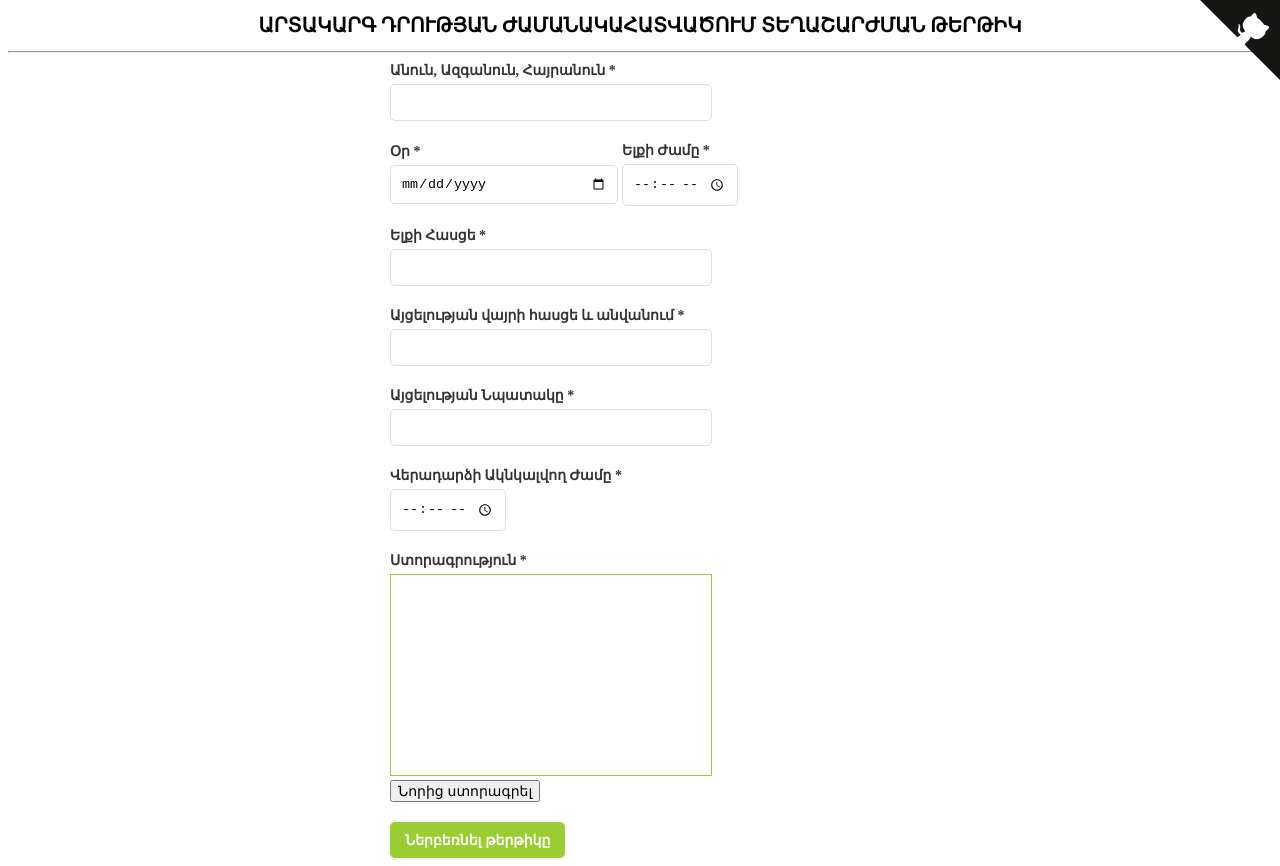
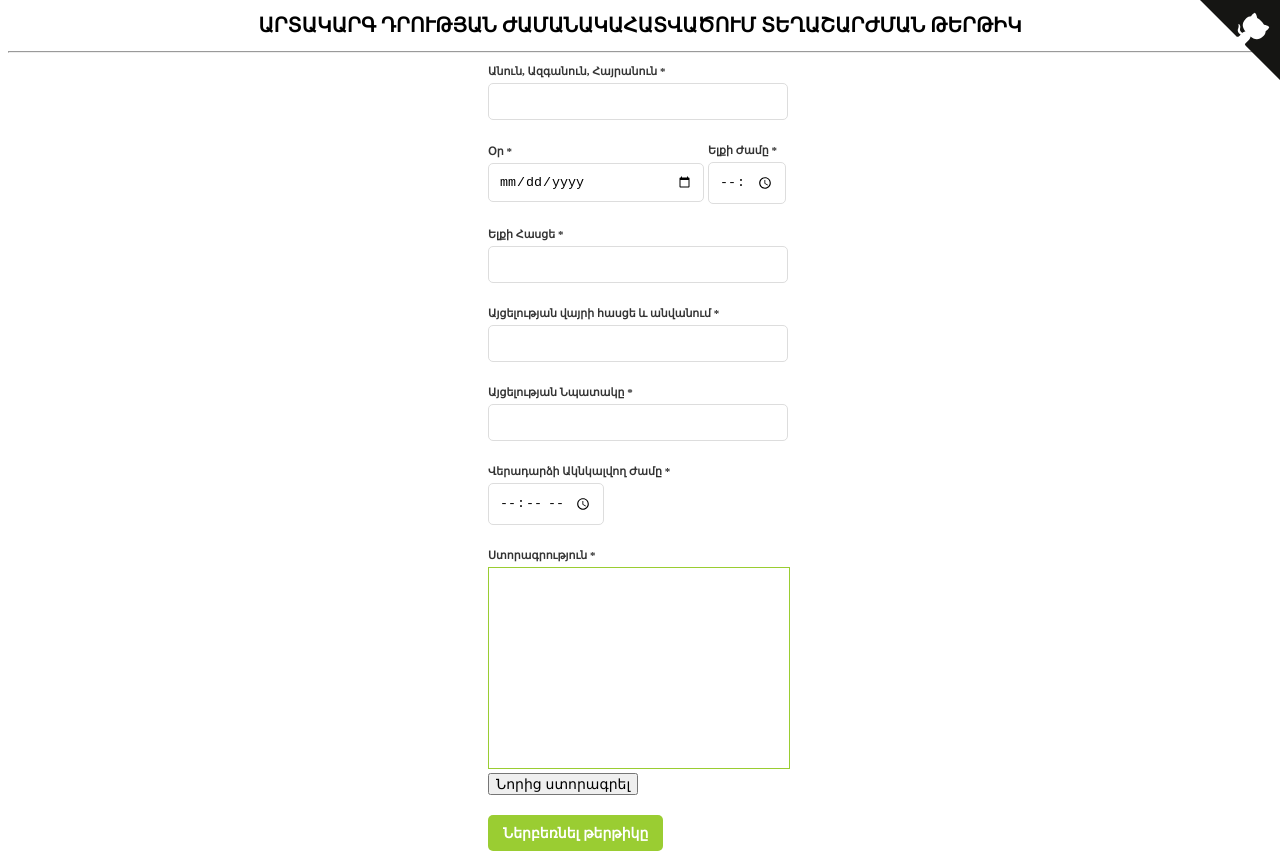
Before and after one commit to hosembafer/covid-form, a plain HTML site: page index.html in a window 1280 px wide. Drawn offline with Linux system fonts and the light colour scheme.

Commit message:
fix: small layout adjustments

```diff
--- a/index.html
+++ b/index.html
@@ -20,11 +20,11 @@
             </div>
             <div class="form-field">
                 <label for="date">Օր *</label><br />
-                <input name="date" id="date" type="date" required style="width: 206px;">
+                <input name="date" id="date" type="date" required style="width: 216px;">
             </div>
             <div class="form-field">
                 <label for="time_from">Ելքի Ժամը *</label><br />
-                <input name="time_from" id="time_from" type="time" required>
+                <input name="time_from" id="time_from" type="time" required style="width: 78px;">
             </div>
             <div class="form-field">
                 <label for="address_from">Ելքի Հասցե *</label><br />
@@ -38,17 +38,19 @@
                 <label for="reason">Այցելության Նպատակը *</label><br />
                 <input type="text" name="reason" id="reason" required>
             </div>
+            <div class="clearfix"></div>
             <div class="form-field">
                 <label for="time_to">Վերադարձի Ակնկալվող Ժամը *</label><br />
                 <input name="time_to" id="time_to" type="time" required>
             </div>
+            <div class="clearfix"></div>
             <div class="form-field">
                 <label for="sign">Ստորագրություն *</label><br />
                 <div style="clear: both;"></div>
-                <canvas id="sign" width="320" height="200"></canvas><br />
+                <canvas id="sign" width="300" height="200"></canvas><br />
                 <button type="button" class="clear_signpad_button" onclick="clear_signpad();">Նորից ստորագրել</button>
             </div>
-
+            <div class="clearfix"></div>
             <button type="submit" class="download_button">Ներբեռնել թերթիկը</button>
         </form>
 
--- a/style.css
+++ b/style.css
@@ -3,10 +3,18 @@
     text-align: center;
 }
 
+* {
+    box-sizing: border-box;
+}
+
+.clearfix {
+    clear: both;
+}
+
 .main_form {
     align-self: center;
     justify-self: center;
-    max-width: 500px;
+    width: 304px;
 }
 
 .main_form .form-field {
@@ -15,7 +23,7 @@
 }
 
 .main_form .form-field label {
-    font-size: 14px;
+    font-size: 11px;
     font-weight: 900;
     color: #333333;
     display: inline-block;
@@ -60,6 +68,7 @@
 
 #output {
     display: none;
+    width: 800px;
     padding: 30px;
 }
 
```
